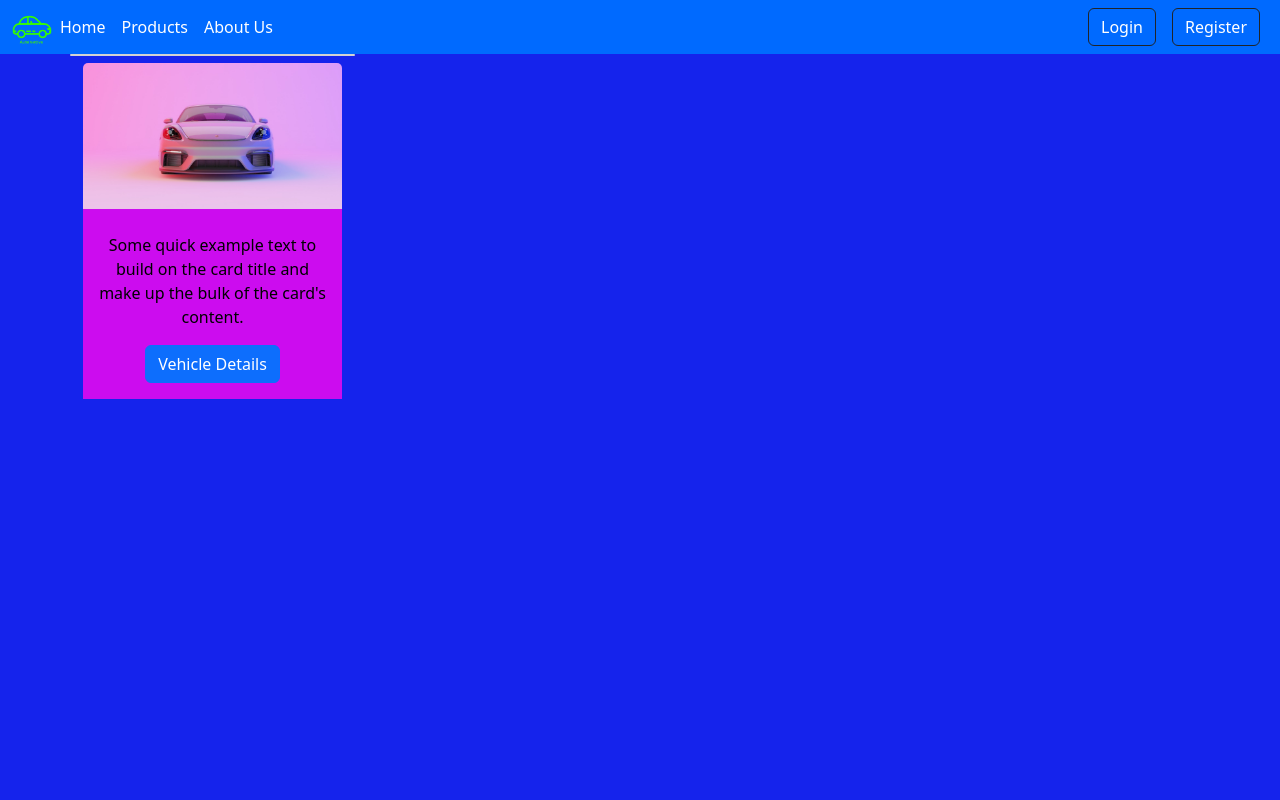
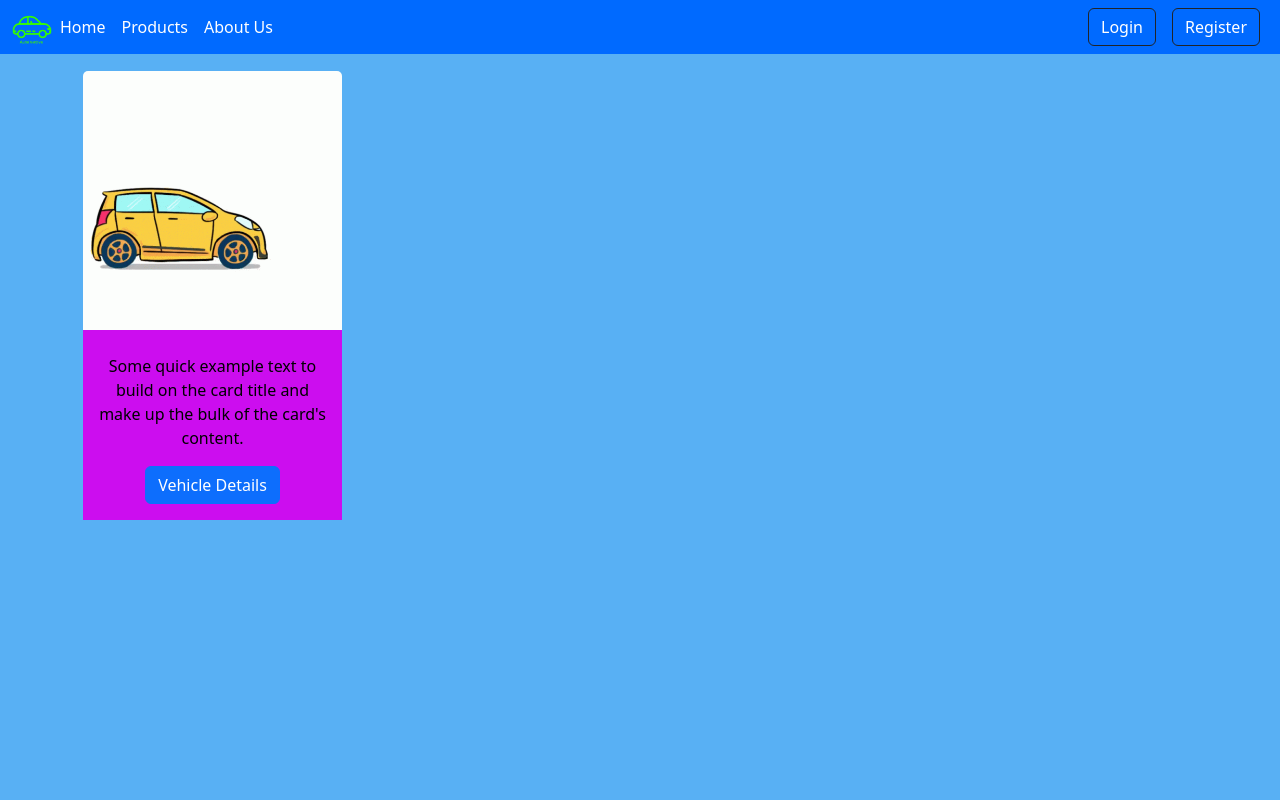
Before and after one commit to rahulmondal779/Automobile-DBs, a Flask app: page /test in a window 1280 px wide. Run offline with Flask 2, Linux system fonts and the light colour scheme.

Commit message:
CardStyle of vehicle_info + linking with backend done

```diff
--- a/main.py
+++ b/main.py
@@ -46,6 +46,7 @@ class Customer_vehicle(db.Model):
     cust_id = db.Column(db.Integer)
     vehicle_name = db.Column(db.String(20))
     model = db.Column(db.String(20))
+    about = db.Column(db.String(20000))
     color = db.Column(db.String(1000))
     spec = db.Column(db.String(1000))
     num_plate = db.Column(db.String(50))
--- a/templates/base.html
+++ b/templates/base.html
@@ -65,7 +65,7 @@
   <title>{% block title %}{% endblock title %}</title>
 </head>
 
-<body style="background-color:rgb(21, 35, 236);" >
+<body style="background-color:rgb(88, 176, 244);" >
   <nav style="background-color: rgb(0, 106, 255);" class="navbar navbar-expand-lg navbar-dark p-lg-0 my">
     <div class="container-fluid ">
       <img src="static\Bg\Red_Modern_Retro_Car_Logo_Icon-removebg-preview.png" alt="" height="40">
--- a/templates/cardstyle.html
+++ b/templates/cardstyle.html
@@ -7,7 +7,7 @@
     background-color: transparent;
     width: 300px;
     height: 200px;
-    border: 1px solid #ffffff;
+    border: 1px solid #000000;
     perspective: 1000px;
     /* Remove this if you don't want the 3D effect */
   }
@@ -47,6 +47,13 @@
     background-color: rgb(195, 0, 255);
     transform: rotateY(180deg);
   }
+  .card {
+    --bs-card-border-color: rgb(88 176 244);
+    --bs-card-cap-bg: rgb(88, 176, 244);
+    --bs-card-bg:rgb(88, 176, 244);
+    background-color: var(--bs-card-bg);
+    border: var(--bs-card-border-width) solid var(--bs-card-border-color);
+  }
   /* .content {
     position: relative;
     margin: 0 auto;
@@ -54,13 +61,13 @@
 </style>
 {% endblock style %}
 {% block body %}
-<div class="container ">
+<div class="container mt-2 ">
   <div class="row">
-    <div class="col-md-3 card">
-      <div class="flip-card">
+    <div class="col-md-3">
+      <div class="flip-card card">
         <div class="flip-card-inner">
           <div class="flip-card-front mt-2" >
-            <img src="static\source.unsplash.jpg" class="card-img-top" alt="Car">
+            <img src="static\Bg\tnb-tenaganasional.gif" class="card-img-top" alt="Car">
             <div class="card-body" style="background-color: rgba(205, 13, 239, 0.995);">
               <h5 class="card-title"></h5>
               <p class="card-text">Some quick example text to build on the card title and make up the bulk of the card's content.</p>
@@ -68,8 +75,9 @@
             </div>
           </div>
           <div class="flip-card-back mt-2">
-            <img src="static\source.unsplash.jpg" class="card-img-top">
+            <img src="static\Bg\tnb-tenaganasional.gif" class="card-img-top">
             <div class="card-body" style="background-color: rgb(0, 76, 255);" >
+              <form action="/warrenty">
               <div class="mb-2">
                 <label class="form-label">Vehicle Name</label>
                 <span class="input-group-text" id="inputGroupPrepend"></span>
@@ -102,6 +110,7 @@
                 <label class="form-label">Vehicle ID</label>
                 <span class="input-group-text" id="inputGroupPrepend"></span>
               </div>
+              </form>
             </div>
           </div>
         </div>
```
Also changed, not shown: code.txt (deleted, +0 -50 lines), templates/vehicle_info.html (+80 -15 lines), static/Bg/1.jpg (deleted), static/Bg/tnb-tenaganasional.gif (added).
